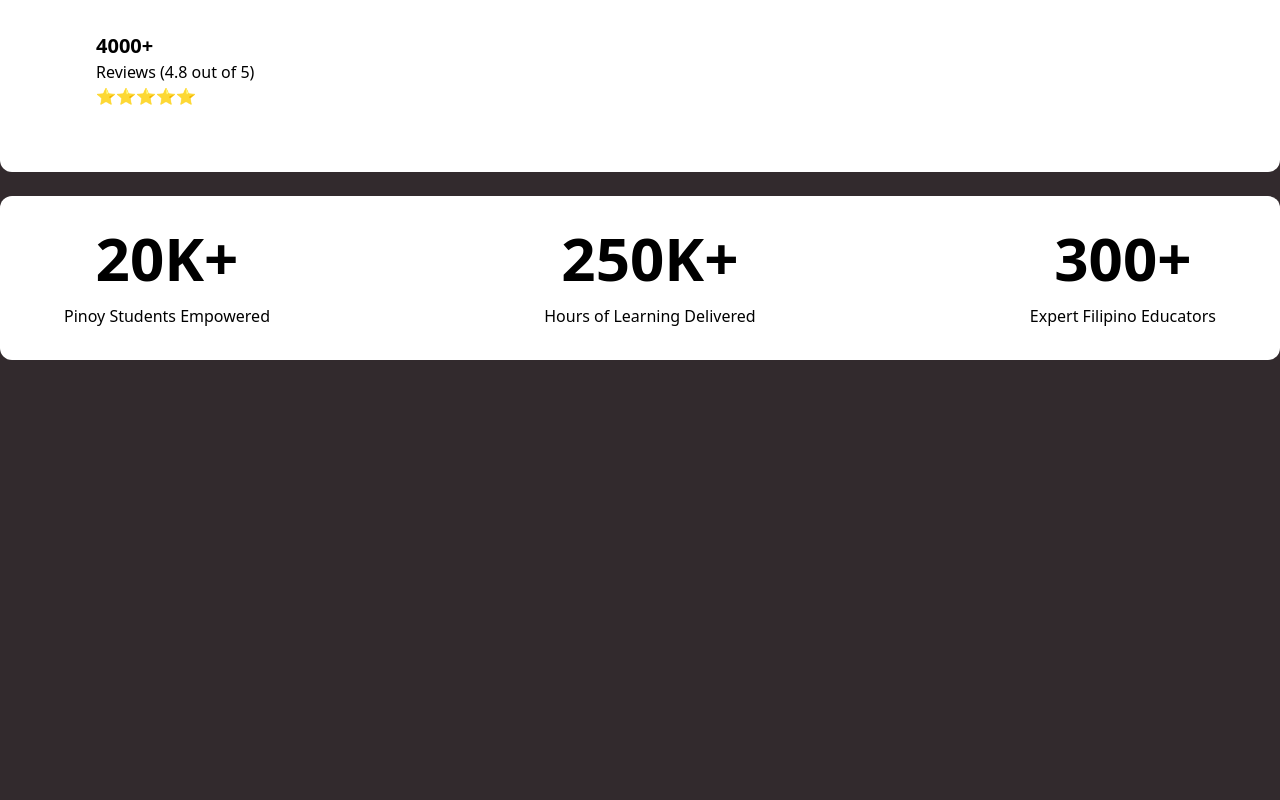
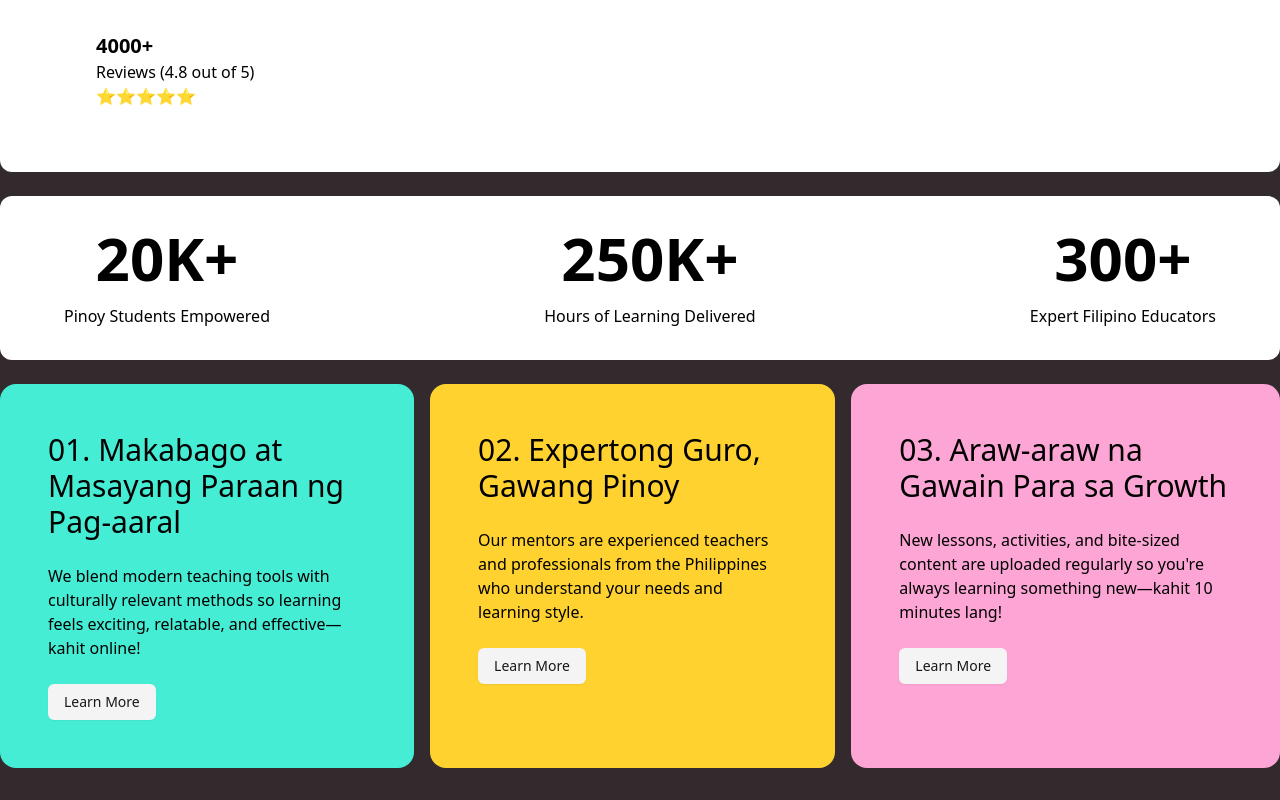
Before and after one commit to kharljhon14/aral-pinoy, a React (Vite) app: page / in a window 1280 px wide. Shown: the part 684-1484 px from the top of the page. Before the commit the page ends 1076 px from the top, so only its background shows below. Built offline with nearby package versions, Linux system fonts and the light colour scheme.

Commit message:
[Feat] Features section

```diff
--- /dev/null
+++ b/src/features/home/features.tsx
@@ -0,0 +1,40 @@
+import { Button } from '@/components/ui/button';
+
+export default function Features() {
+  return (
+    <div className="flex flex-col lg:flex-row gap-4">
+      <div className="flex flex-col gap-y-6 bg-teal-300 p-12 rounded-2xl">
+        <h3 className="text-3xl">01. Makabago at Masayang Paraan ng Pag-aaral</h3>
+        <p>
+          We blend modern teaching tools with culturally relevant methods so learning feels
+          exciting, relatable, and effective—kahit online!
+        </p>
+        <div>
+          <Button variant="secondary">Learn More</Button>
+        </div>
+      </div>
+
+      <div className="flex flex-col gap-y-6 bg-amber-300 p-12 rounded-2xl">
+        <h3 className="text-3xl">02. Expertong Guro, Gawang Pinoy</h3>
+        <p>
+          Our mentors are experienced teachers and professionals from the Philippines who understand
+          your needs and learning style.
+        </p>
+        <div>
+          <Button variant="secondary">Learn More</Button>
+        </div>
+      </div>
+
+      <div className="flex flex-col gap-y-6 bg-pink-300 p-12 rounded-2xl">
+        <h3 className="text-3xl">03. Araw-araw na Gawain Para sa Growth</h3>
+        <p>
+          New lessons, activities, and bite-sized content are uploaded regularly so you're always
+          learning something new—kahit 10 minutes lang!
+        </p>
+        <div>
+          <Button variant="secondary">Learn More</Button>
+        </div>
+      </div>
+    </div>
+  );
+}
--- a/src/layouts/main-layout.tsx
+++ b/src/layouts/main-layout.tsx
@@ -1,5 +1,5 @@
 import type { PropsWithChildren } from 'react';
 
 export default function MainLayout({ children }: PropsWithChildren) {
-  return <main className="container mx-auto my-8 flex flex-col gap-y-6">{children}</main>;
+  return <main className="container mx-auto lg:my-8 flex flex-col gap-y-6">{children}</main>;
 }
--- a/src/routes/index.tsx
+++ b/src/routes/index.tsx
@@ -1,3 +1,4 @@
+import Features from '@/features/home/features';
 import Hero from '@/features/home/hero';
 import Stats from '@/features/home/stats';
 import { createFileRoute } from '@tanstack/react-router';
@@ -11,6 +12,7 @@ function RouteComponent() {
     <>
       <Hero />
       <Stats />
+      <Features />
     </>
   );
 }
```
